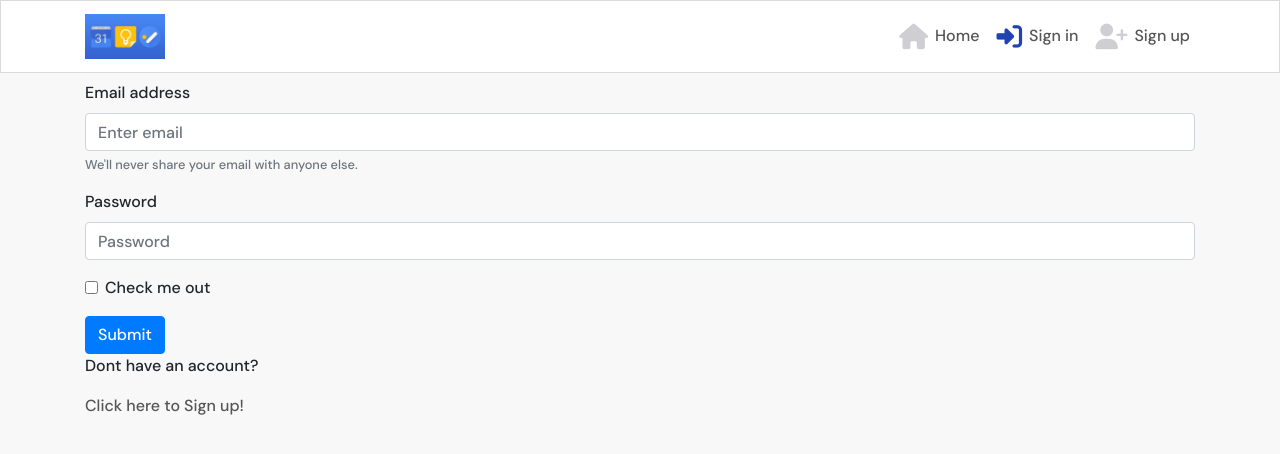
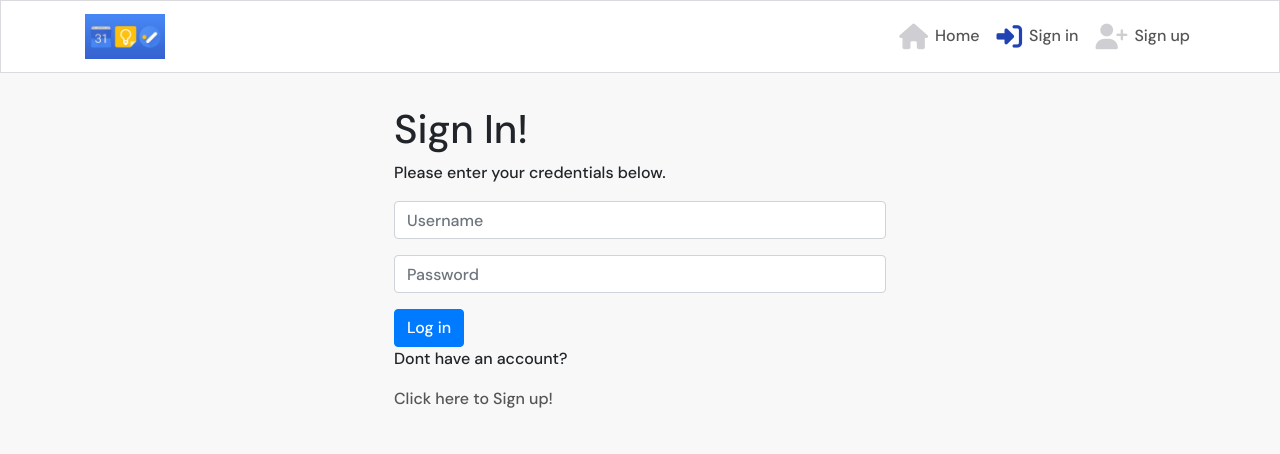
Before and after one commit to Anthonyrajlucas/anto-productivity-app, a React (Create React App) app: page /signin in a window 1280 px wide. Shown: the top 454 px of the page. Built offline with nearby package versions, Linux system fonts and the light colour scheme.

Commit message:
Returns JSX sign-in form using Bootstrap's grid system (Row, Col, and Container)

```diff
--- a/src/pages/auth/SignInForm.js
+++ b/src/pages/auth/SignInForm.js
@@ -1,38 +1,52 @@
-import React from 'react'
-import {Form, Button} from 'react-bootstrap'
+import React from "react";
+import { Form, Button, Col, Row, Container } from "react-bootstrap";
 import { Link } from "react-router-dom";
+import styles from "../../styles/CredentialsForm.module.css";
 import appStyles from "../../App.module.css";
-
-
-
 
 const SignInForm = () => {
   return (
-    <Form>
-  <Form.Group controlId="formBasicEmail">
-    <Form.Label>Email address</Form.Label>
-    <Form.Control type="email" placeholder="Enter email" />
-    <Form.Text className="text-muted">
-      We'll never share your email with anyone else.
-    </Form.Text>
-  </Form.Group>
+    <Row className={styles.Row}>
+      <Col className="col-sm-6 mx-auto" md={6}>
+        <Container className={`${styles.Form} p-4 `}>
+          <h1 className={styles.Header}>Sign In!</h1>
+          <p>Please enter your credentials below.</p>
 
-  <Form.Group controlId="formBasicPassword">
-    <Form.Label>Password</Form.Label>
-    <Form.Control type="password" placeholder="Password" />
-  </Form.Group>
-  <Form.Group controlId="formBasicCheckbox">
-    <Form.Check type="checkbox" label="Check me out" />
-  </Form.Group>
-  <Button variant="primary" type="submit">
-    Submit
-  </Button>
-  <p>Dont have an account?</p>
-<Link to="/signup">
-  <p>Click <span className={appStyles.DarkText}>here </span>to Sign up!</p>
-</Link>
-</Form>
-  )
+            <Form.Group controlId="username">
+              <Form.Label className="d-none">Username</Form.Label>
+              <Form.Control
+                type="text"
+                placeholder="Username"
+                name="username"
+                className={styles.Input}
+
+              />
+            </Form.Group>
+
+
+            <Form.Group controlId="password">
+              <Form.Label className="d-none">Password</Form.Label>
+              <Form.Control
+                type="password"
+                placeholder="Password"
+                name="password"
+                className={styles.Input}
+
+              />
+            </Form.Group>
+
+            <Button className={appStyles.Button} type="submit">
+              Log in
+            </Button>
+
+          <p className={`${appStyles.DarkText} ${styles.TopMargin}`}>Dont have an account?</p>
+          <Link to="/signup">
+          <p className={`${appStyles.DarkText}`}>Click <span className={appStyles.DarkText}>here </span>to Sign up!</p>
+          </Link>
+        </Container>
+      </Col>
+    </Row>
+  );
 }
 
-export default SignInForm
+export default SignInForm;
```
